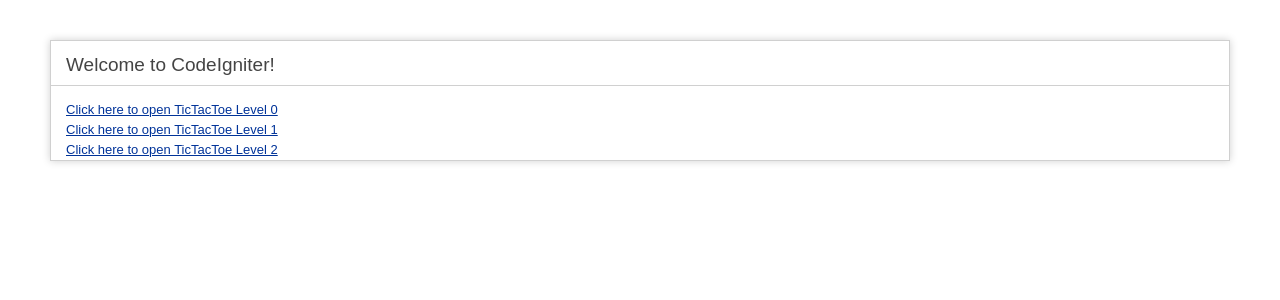
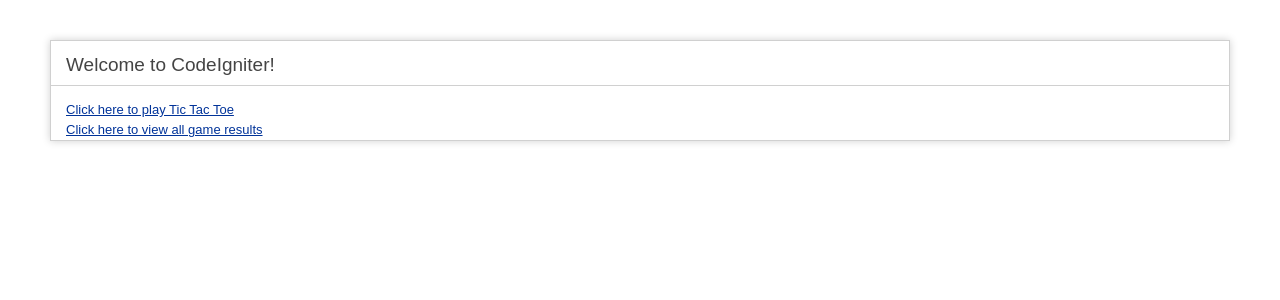
Before and after one commit to Zash22/tictactoe-codeignitor, a CodeIgniter app: page /database/ in a window 1280 px wide. Shown: the top 300 px of the page. Run offline with CodeIgniter, Linux system fonts and the light colour scheme.

Commit message:
Changed landing page's links accordingly

```diff
--- a/application/views/welcome_message.php
+++ b/application/views/welcome_message.php
@@ -71,9 +71,8 @@
 	<h1>Welcome to CodeIgniter!</h1>
 
 	<div id="body">
-        <a href="<?php echo base_url(); ?>index.php/tictactoe/index/0">Click here to open TicTacToe Level 0 </a> <br>
-        <a href="<?php echo base_url(); ?>index.php/tictactoe/index/1">Click here to open TicTacToe Level 1 </a> <br>
-        <a href="<?php echo base_url(); ?>index.php/tictactoe/index/2">Click here to open TicTacToe Level 2 </a> <br>
+        <a href="<?php echo base_url(); ?>index.php/tictactoe/index">Click here to play Tic Tac Toe</a> <br>
+        <a href="<?php echo base_url(); ?>index.php/tictactoe/view">Click here to view all game results </a> <br>
 	</div>
 </div>
 
```
